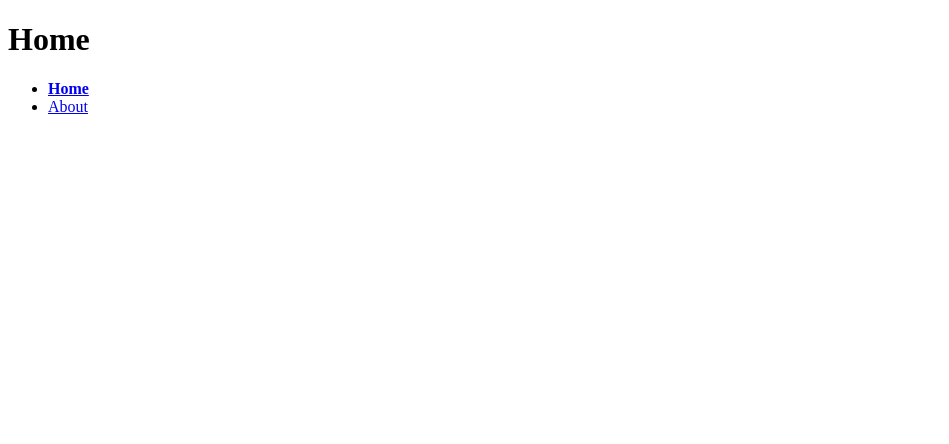
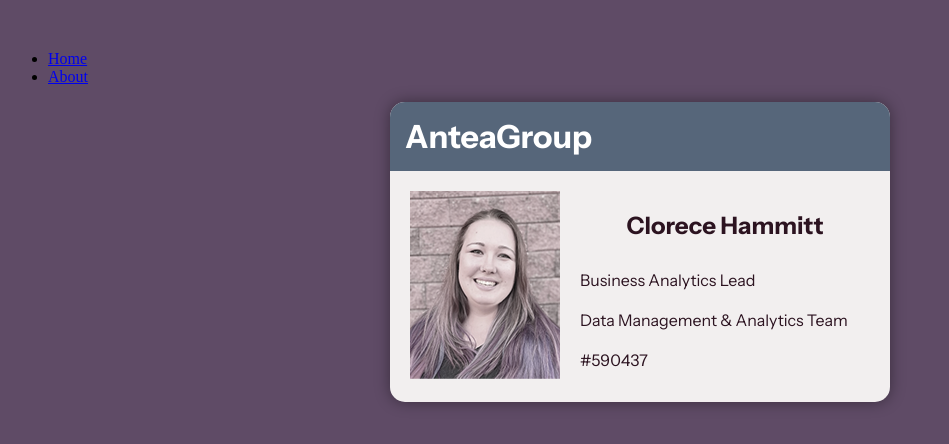
Before and after one commit to cloreceh/html-getting-started, a plain HTML site: page index.html in a window 1280 px wide. Shown: the whole page, without its empty margins (0-949 px from the left). Drawn offline with Linux system fonts and the light colour scheme.

Commit message:
Info Card Creation

```diff
--- a/index.html
+++ b/index.html
@@ -5,15 +5,28 @@
     <meta name="viewport" content="width=device-width, initial-scale=1.0">
     <title>Homepage</title>
     <link rel="stylesheet" href="screen.css">
+    <link rel="preconnect" href="https://fonts.googleapis.com">
+    <link rel="preconnect" href="https://fonts.gstatic.com" crossorigin>
+    <link href="https://fonts.googleapis.com/css2?family=Instrument+Sans:ital,wght@0,400..700;1,400..700&display=swap" rel="stylesheet">
   </head>
   <body>
-    <h1>Home</h1>
     <nav>
       <ul>
         <li><a href="index.html" class="active">Home</a></li>
         <li><a href="about.html">About</a></li>
       </ul>
     </nav>
-    <script src="index.js"></script>
+    <div class="card">
+      <h1 id="company">AnteaGroup</h1>
+      <div>
+        <img src="Trimmed Headshot 1.png" alt="Headshot of Clorece Hammitt">
+        <h2>Clorece Hammitt</h2>
+        <ul>
+          <li>Business Analytics Lead</li>
+          <li>Data Management & Analytics Team</li>
+          <li>#590437</li>
+        </ul>
+      </div>
+    </div>
   </body>
 </html>
--- a/screen.css
+++ b/screen.css
@@ -1,4 +1,53 @@
 /* Add screen styles below */
-a.active {
-    font-weight: bold;
+body{
+    background: #5F4B66;
+    margin-top: 50px;
 }
+
+.card {
+    background: #F2EFEF;
+    color: #2C1320;
+    margin: 0 auto;
+    width: 500px;
+    height: 300px;
+    border-radius: 15px;
+    box-shadow: 0 0 15px rgba(0, 0, 0, 0.4);
+    font-family: "Instrument Sans", serif;
+    font-optical-sizing: auto;
+    font-weight: 400;
+    font-style: normal;
+    font-variation-settings:
+      "wdth" 100;
+}
+
+.card div {
+    padding: 20px;
+}
+
+.card ul {
+    list-style-type: none;
+    padding-left: 20px;
+}
+
+.card li {
+    padding: 10px 0;
+    font-size: 16px;
+}
+
+h2{
+    text-align: center;
+    padding-top: 0px;
+}
+
+h1{
+    background: #56667A;
+    color: #ffffff;
+    margin: 0px;
+    padding: 15px;
+    border-radius: 15px 15px 0px 0px;
+}
+
+img {
+    float: left;
+    margin-right: 20px;
+}
```
